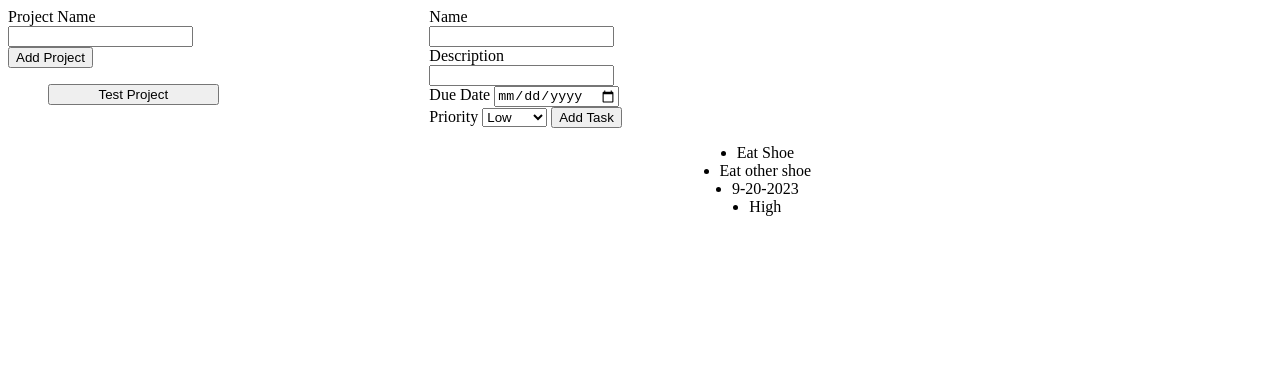
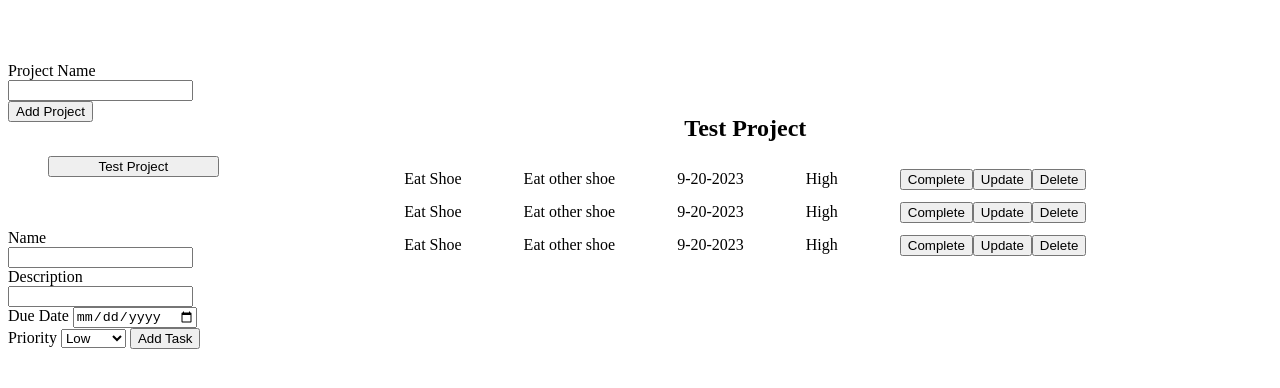
Before and after one commit to Hudson-TD/odin-todo-list, a website built with webpack: page dist/index.html in a window 1280 px wide. Both pictures are taken after a click on the button "Test Project". Built offline with nearby package versions, Linux system fonts and the light colour scheme.

Commit message:
Added target task removal from project task list via delete button

```diff
--- a/src/modules/DisplayController.js
+++ b/src/modules/DisplayController.js
@@ -5,6 +5,18 @@ const displayController = {
     {
       name: "Test Project",
       tasks: [
+        {
+          title: "Eat Shoe",
+          description: "Eat other shoe",
+          dueDate: "9-20-2023",
+          priority: "High",
+        },
+        {
+          title: "Eat Shoe",
+          description: "Eat other shoe",
+          dueDate: "9-20-2023",
+          priority: "High",
+        },
         {
           title: "Eat Shoe",
           description: "Eat other shoe",
@@ -22,7 +34,8 @@ const displayController = {
   },
   cacheDom: function () {
     this.projectList = document.getElementById("projects-list");
-    this.taskList = document.getElementById("tasks-container");
+    this.currentProject = document.getElementById("current-project");
+    this.taskList = document.getElementById("tasks-list");
     this.ProjectFormInput = document.getElementById("project-form-input");
     this.submitProject = document.getElementById("submitProjectBtn");
     this.submitTask = document.getElementById("submitTaskBtn");
@@ -47,37 +60,60 @@ const displayController = {
     }
   },
   renderTasks: function (index) {
+    let targetProject = this.projectsArr[index];
     this.taskList.innerText = "";
-    let targetProject = this.projectsArr[index];
+    this.currentProject.innerText = `${targetProject.name}`;
+    this.currentProject.setAttribute("id", `${index}`);
 
-    console.log(targetProject);
     for (let i = 0; i < targetProject.tasks.length; i++) {
-      let title = document.createElement("li");
-      title.textContent = `${targetProject.tasks[i].title}`;
-      this.taskList.appendChild(title);
-
-      let description = document.createElement("li");
-      description.textContent = `${targetProject.tasks[i].description}`;
-      this.taskList.appendChild(description);
-
-      let dueDate = document.createElement("li");
-      dueDate.textContent = `${targetProject.tasks[i].dueDate}`;
-      this.taskList.appendChild(dueDate);
-
-      let priority = document.createElement("li");
-      priority.textContent = `${targetProject.tasks[i].priority}`;
-      this.taskList.appendChild(priority);
+      let task = document.createElement("tr");
+      task.setAttribute("data-task", `${i}`);
+      let taskTitle = document.createElement("td");
+      taskTitle.innerText = `${targetProject.tasks[i].title}`;
+      task.appendChild(taskTitle);
+      let taskDescription = document.createElement("td");
+      taskDescription.innerText = `${targetProject.tasks[i].description}`;
+      task.appendChild(taskDescription);
+      let taskDueDate = document.createElement("td");
+      taskDueDate.innerText = `${targetProject.tasks[i].dueDate}`;
+      task.appendChild(taskDueDate);
+      let taskPriority = document.createElement("td");
+      taskPriority.innerText = `${targetProject.tasks[i].priority}`;
+      task.appendChild(taskPriority);
+      this.taskList.appendChild(task);
+      let taskActions = document.createElement("td");
+      let completeBtn = document.createElement("button");
+      completeBtn.addEventListener("click", this.handleTaskComplete);
+      completeBtn.innerText = `Complete`;
+      taskActions.appendChild(completeBtn);
+      let updateBtn = document.createElement("button");
+      updateBtn.innerText = `Update`;
+      updateBtn.addEventListener("click", this.handleTaskUpdate);
+      taskActions.appendChild(updateBtn);
+      let deleteBtn = document.createElement("button");
+      deleteBtn.innerText = `Delete`;
+      deleteBtn.addEventListener("click", this.handleTaskDelete);
+      taskActions.appendChild(deleteBtn);
+      task.appendChild(taskActions);
+      this.taskList.appendChild(task);
     }
   },
   handleSubmit: function () {
     let input = this.ProjectFormInput.value;
-
     this.projectsArr.push(Project(input));
   },
   handleProjectSelect: function (event) {
     let targetIndex = event.target.dataset.project;
     displayController.renderTasks(targetIndex);
   },
+  handleTaskComplete: function (event) {},
+  handleTaskUpdate: function (event) {},
+  handleTaskDelete: function (event) {
+    let projectTarget = displayController.currentProject.getAttribute("id");
+    let taskTarget = event.target.parentNode.parentNode.dataset.task;
+    displayController.projectsArr[projectTarget].tasks.splice(taskTarget, 1);
+    displayController.renderTasks(projectTarget);
+  },
 };
 
 export { displayController };
--- a/src/style.css
+++ b/src/style.css
@@ -23,3 +23,13 @@ body {
   justify-content: center;
   align-items: center;
 }
+
+th,
+td {
+  padding: 5px 30px;
+}
+
+.action-buttons {
+  display: flex;
+  justify-content: center;
+}
```
Also changed, not shown: dist/index.html.
